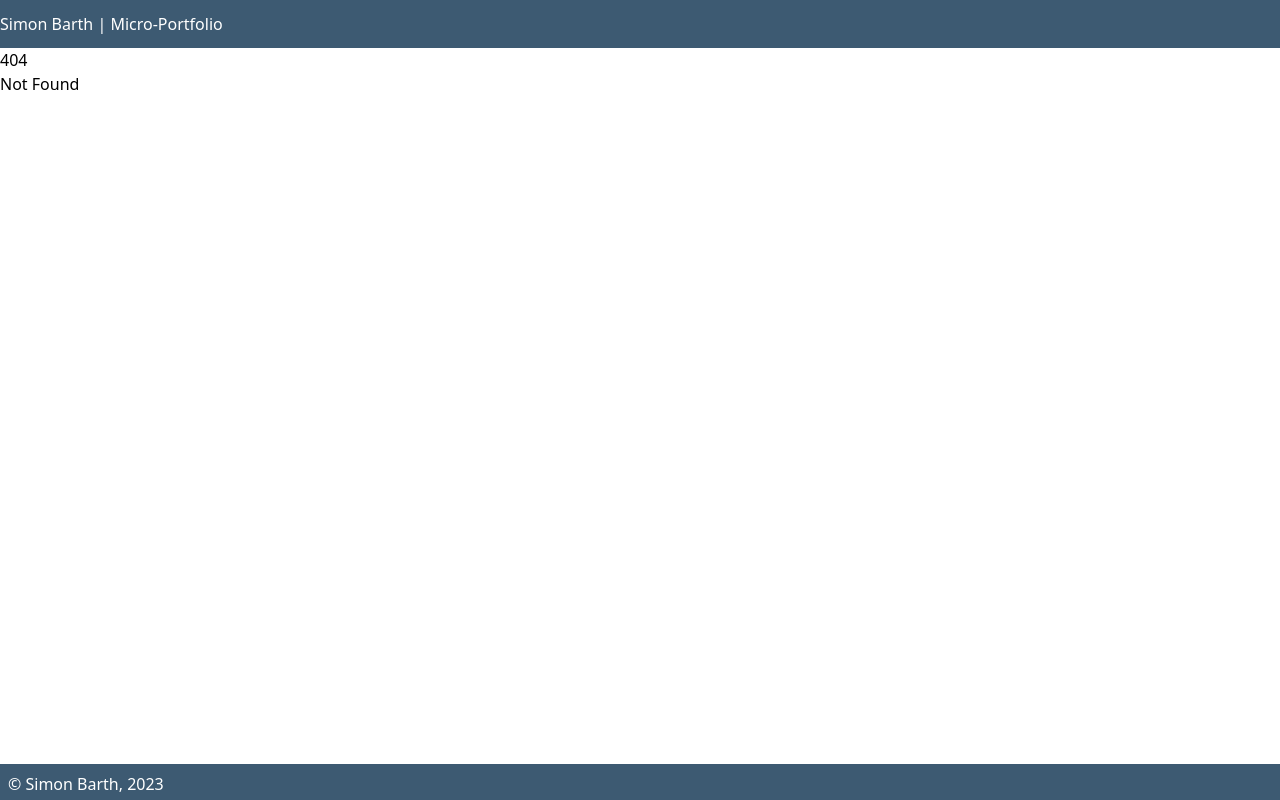
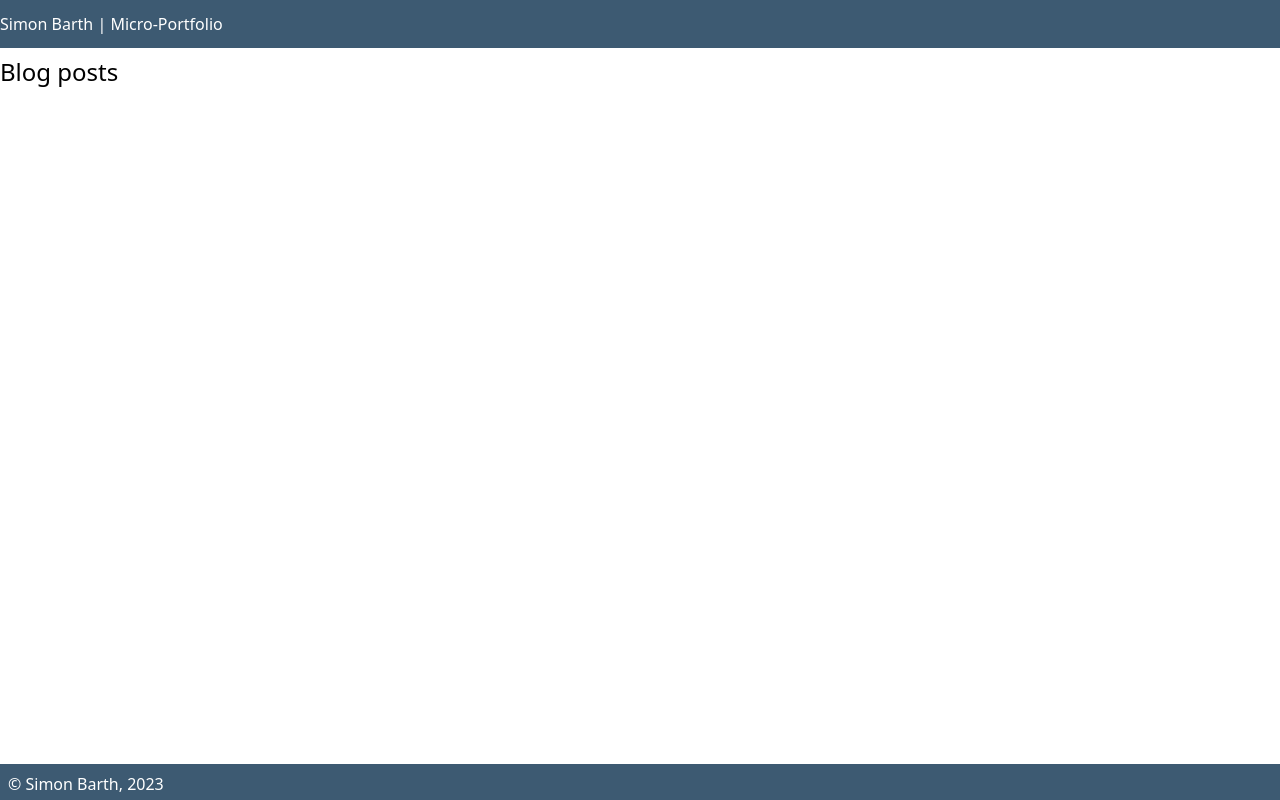
Before and after one commit to Data5tream/data5tream.github.io, a SvelteKit app: page /blog in a window 1280 px wide. Before the commit this address had no page. Built offline with nearby package versions, Linux system fonts and the light colour scheme.

Commit message:
prepare blog list

```diff
--- /dev/null
+++ b/src/routes/blog/(posts)/+layout.svelte
@@ -0,0 +1,3 @@
+<article class="container mx-auto">
+    <slot></slot>
+</article>
--- /dev/null
+++ b/src/routes/blog/+page.svelte
@@ -0,0 +1,6 @@
+
+<div class="container mx-auto">
+    <h1 class="text-2xl py-2">
+        Blog posts
+    </h1>
+</div>
```
